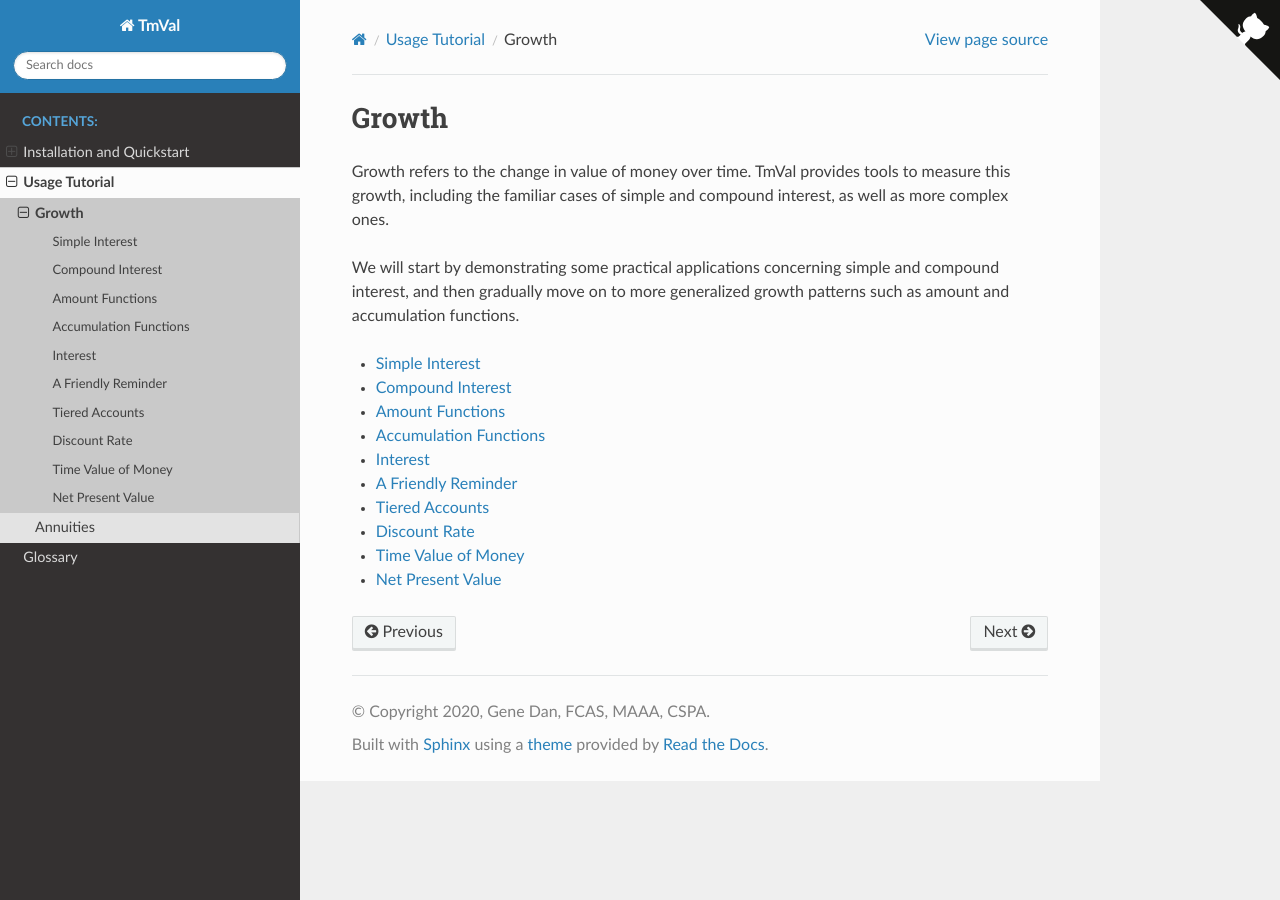
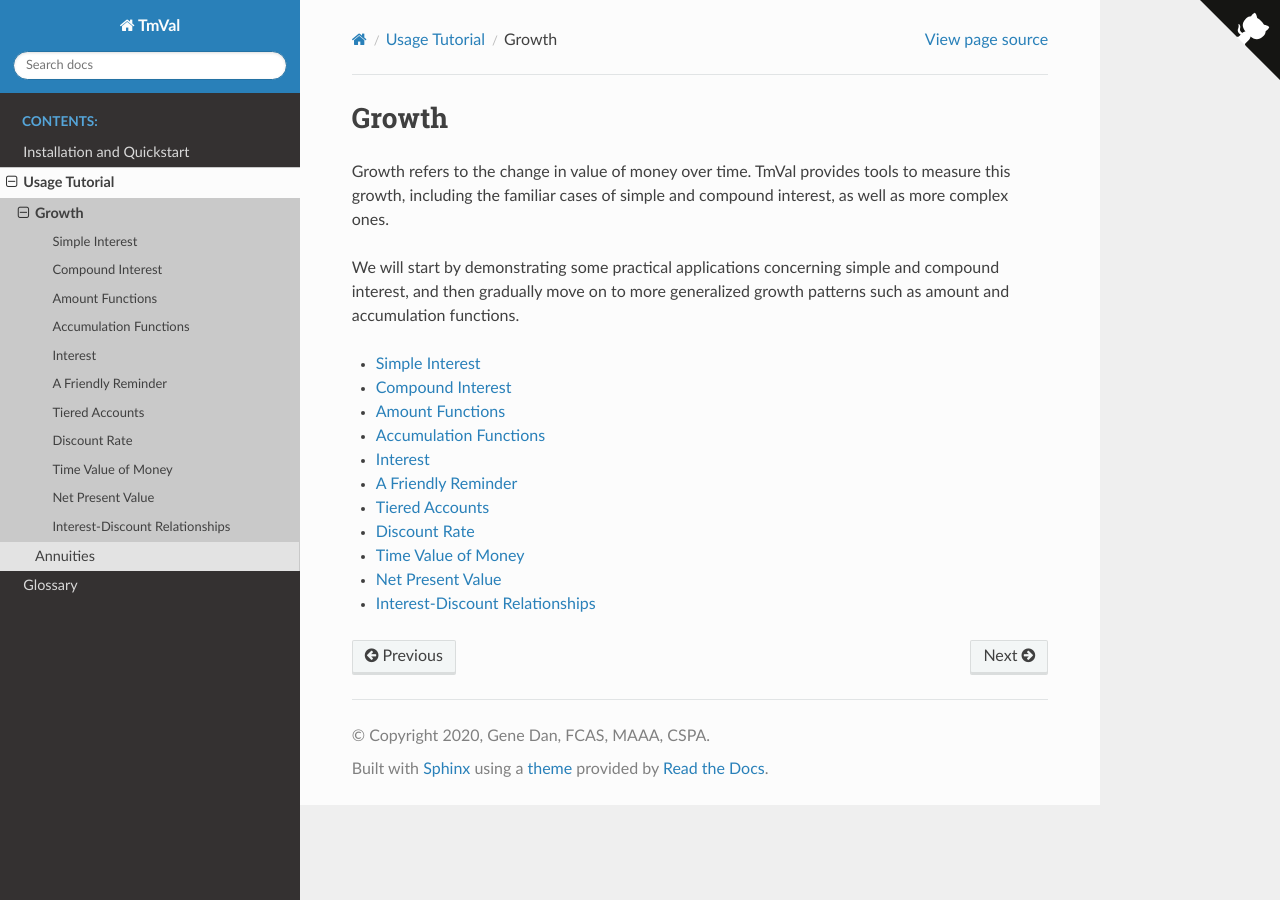
Before and after one commit to genedan/TmVal, a Sphinx documentation site: the page built from docs/usage/growth/index.rst, in a window 1280 px wide. Built offline with Sphinx 7.4.7 and the Read the Docs theme 2.0.0, drawn with Linux system fonts in a browser that asks for light colours; formulas are drawn with MathJax 3.

Commit message:
update doc indices

```diff
--- a/docs/index.rst
+++ b/docs/index.rst
@@ -11,6 +11,7 @@
 .. toctree::
    :maxdepth: 3
    :caption: Contents:
+   :titlesonly:
 
    quickstart
    usage/index
--- a/docs/usage/growth/index.rst
+++ b/docs/usage/growth/index.rst
@@ -19,3 +19,4 @@
    discount
    presentval
    npv
+   interest_discount
```
